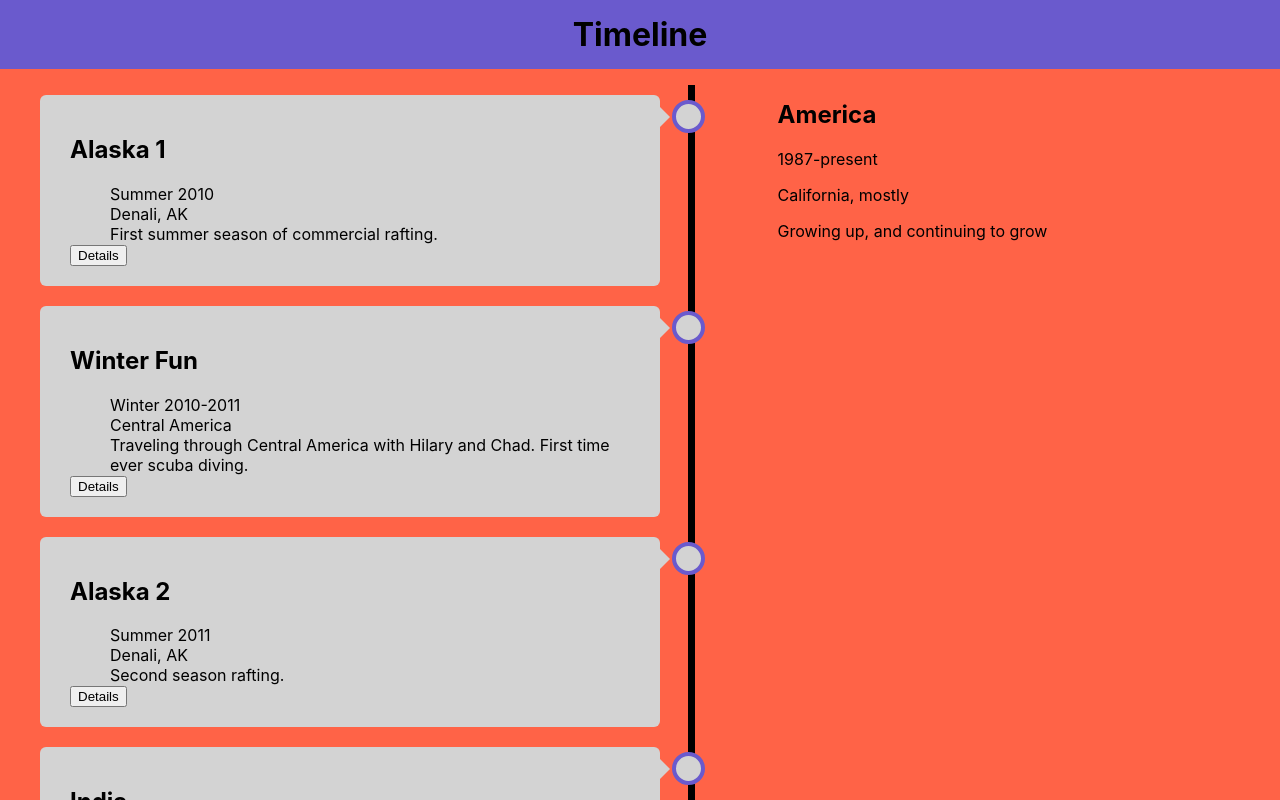
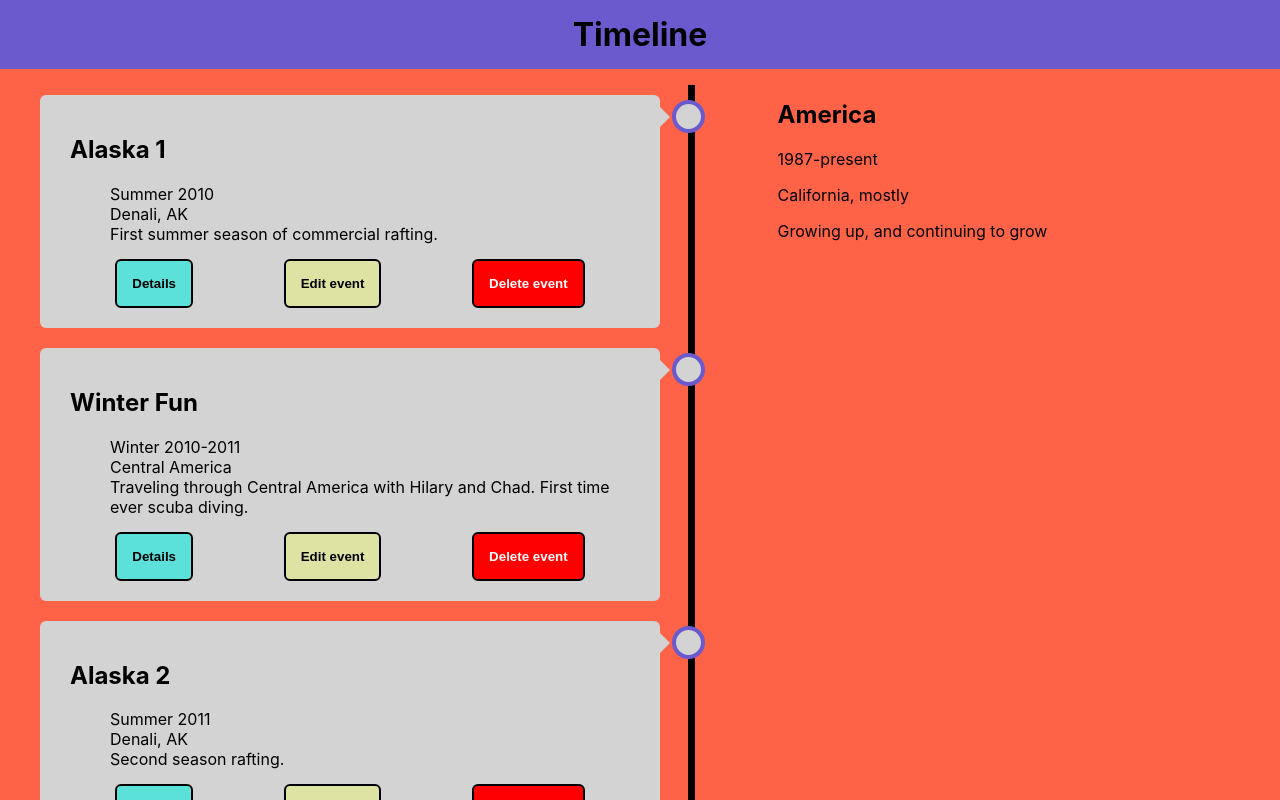
Before and after one commit to capnnemo2/timeline-1, a React (Create React App) app: page / in a window 1280 px wide. Shown: the top 800 px of the page. Built offline with nearby package versions, Linux system fonts and the light colour scheme.

Commit message:
Adds option btns and styling

```diff
--- a/src/BasicInfo/BasicInfo.css
+++ b/src/BasicInfo/BasicInfo.css
@@ -1,3 +1,31 @@
 ul {
   list-style-type: none;
 }
+
+.btn_container {
+  display: flex;
+  justify-content: space-around;
+}
+
+.BasicInfo__btn {
+  padding: 15px;
+  border-radius: 6px;
+  margin-top: 15px;
+  border: 2px solid black;
+  font-weight: 900;
+}
+
+.details {
+  background-color: rgb(92, 224, 218);
+}
+
+.edit {
+  background-color: rgb(222, 226, 162);
+}
+
+.delete {
+  background-color: red;
+  color: white;
+  padding: 15px;
+  border-radius: 6px;
+}
--- a/src/BasicInfo/BasicInfo.js
+++ b/src/BasicInfo/BasicInfo.js
@@ -22,9 +22,10 @@ export default class BasicInfo extends React.Component {
                     <li>{event.location}</li>
                     <li>{event.description}</li>
                   </ul>
-                  {/* need to send eventId up to app, which will change state to match the event with the correct eventId */}
+                  <div className="btn_container">
                     <button
                       type="button"
+                      className="BasicInfo__btn details"
                       onClick={e => {
                         e.preventDefault();
                         this.handleClick(event);
@@ -32,6 +33,13 @@ export default class BasicInfo extends React.Component {
                     >
                       Details
                     </button>
+                    <button type="button" className="BasicInfo__btn edit">
+                      Edit event
+                    </button>
+                    <button type="button" className="BasicInfo__btn delete">
+                      Delete event
+                    </button>
+                  </div>
                 </div>
               </div>
             </li>
```
Lines whose indentation alone changed are shown as unchanged.
